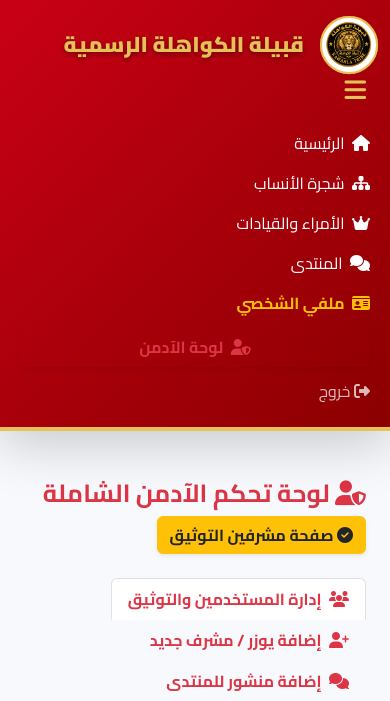
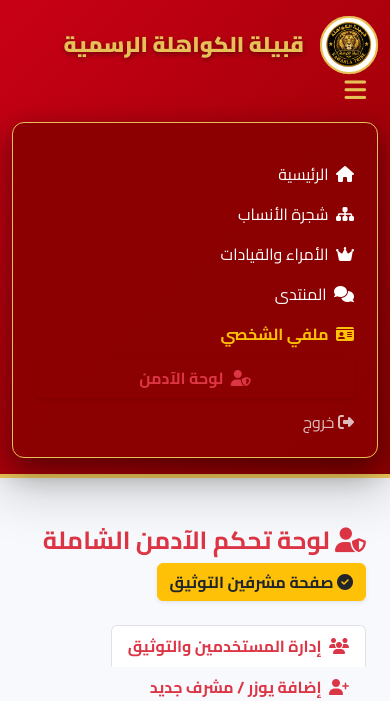
Before and after one commit to temtuba8-jpg/Kawahla, a Flask app: page /admin in a window 390 px wide, after a click that opens the changed part. Shown: the top 701 px of the page. Run offline with Flask 3, Linux system fonts and the light colour scheme; the visitor is signed in with stand-in values (Sample User, id 1); data that the repository does not hold is empty; some libraries are stand-ins or nearby versions.

Commit message:
Update style.css

```diff
--- a/static/css/style.css
+++ b/static/css/style.css
@@ -1,11 +1,11 @@
 @import url('https://fonts.googleapis.com/css2?family=Cairo:wght@300;400;600;700;900&display=swap');
 
 :root {
-    --primary-red: #C90016;       /* أحمر الحدث الناري الجاذب والقوي */
-    --dark-red: #8B0000;          /* أحمر داكن للعمق والخلفيات */
-    --gold-color: #E5C158;        /* ذهبي مضيء وفخم */
-    --light-gold: #FDF6E2;        /* ذهبي فاتح للخلفيات */
-    --dark-bg: #121212;           /* أسود فاحم احترافي */
+    --primary-red: #C90016;        /* أحمر الحدث الناري الجاذب والقوي */
+    --dark-red: #8B0000;           /* أحمر داكن للعمق والخلفيات */
+    --gold-color: #E5C158;         /* ذهبي مضيء وفخم */
+    --light-gold: #FDF6E2;         /* ذهبي فاتح للخلفيات */
+    --dark-bg: #121212;            /* أسود فاحم احترافي */
     --white: #ffffff;
 }
 
@@ -70,6 +70,18 @@ nav a {
 
 nav a:hover {
     color: var(--gold-color) !important;
+}
+
+/* تنسيق قائمة الجوال المنسدلة */
+@media (max-width: 991.98px) {
+    .navbar-collapse {
+        background: rgba(139, 0, 0, 0.95);
+        padding: 15px;
+        border-radius: 12px;
+        margin-top: 15px;
+        border: 1px solid var(--gold-color);
+        box-shadow: 0 10px 30px rgba(0,0,0,0.5);
+    }
 }
 
 /* Cards with Luxury Shadows */
@@ -185,8 +197,8 @@ nav a:hover {
 
 /* Professional Royal Red Footer Styling (Arab Tribe Identity) */
 .footer-section {
-    background: linear-gradient(135deg, #500000 0%, #2b0000 100%) !important; /* أحمر داكن ملكي فاخر متناسق مع هيبة القبيلة */
-    color: #ffffff !important;      /* لون أبيض ناصع وواضح تماماً */
+    background: linear-gradient(135deg, #500000 0%, #2b0000 100%) !important;
+    color: #ffffff !important;
     border-top: 4px solid var(--gold-color);
     padding: 60px 0 25px 0;
     margin-top: 70px;
@@ -220,7 +232,7 @@ nav a:hover {
 }
 
 .footer-desc, .footer-text {
-    color: #fceea7 !important; /* ذهبي فاتح ناصع وواضح جداً على الخلفية الحمراء الملكية */
+    color: #fceea7 !important;
 }
 
 .footer-links li {
@@ -228,7 +240,7 @@ nav a:hover {
 }
 
 .footer-links a {
-    color: #ffffff !important; /* أبيض ناصع للقراءة المريحة */
+    color: #ffffff !important;
     text-decoration: none;
     font-size: 0.92rem;
     transition: all 0.3s ease;
```
